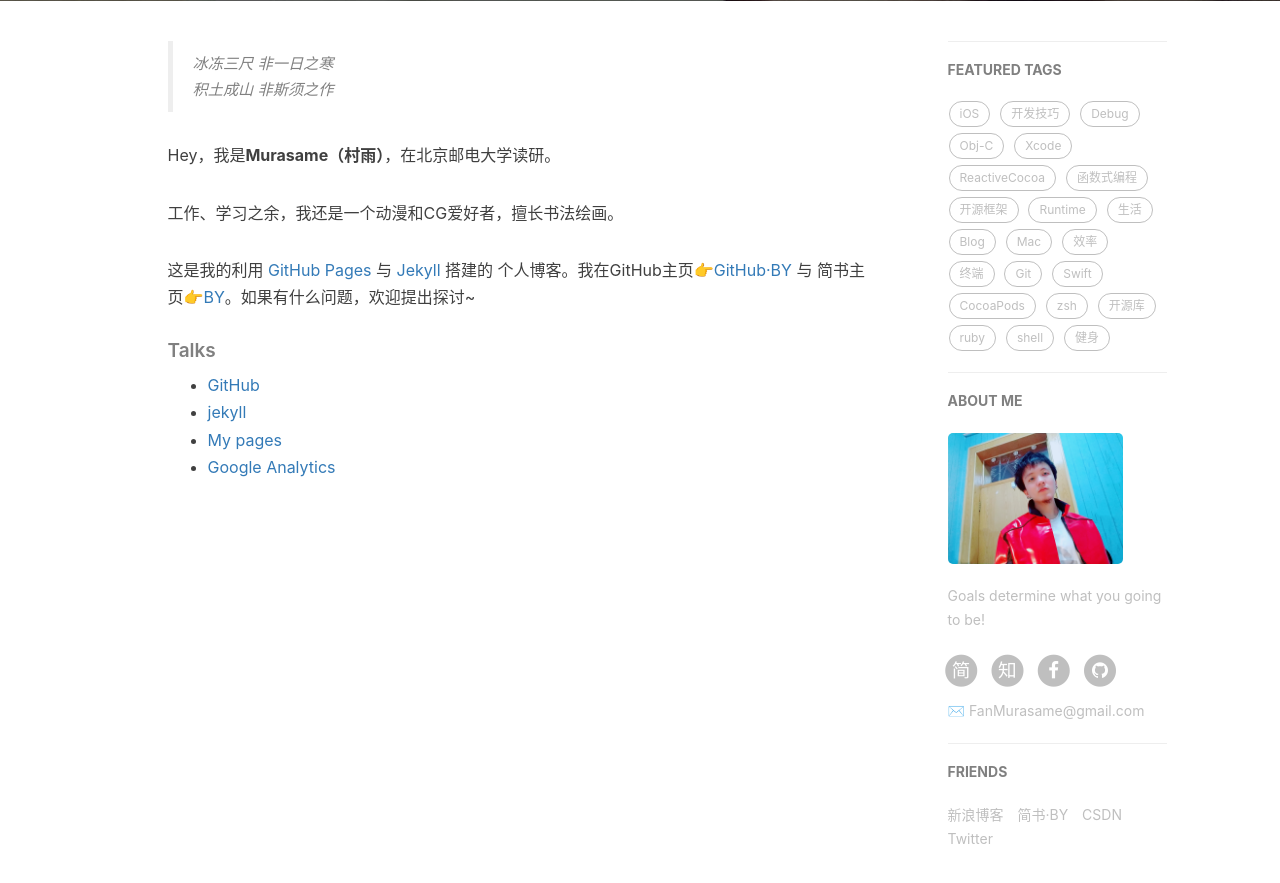
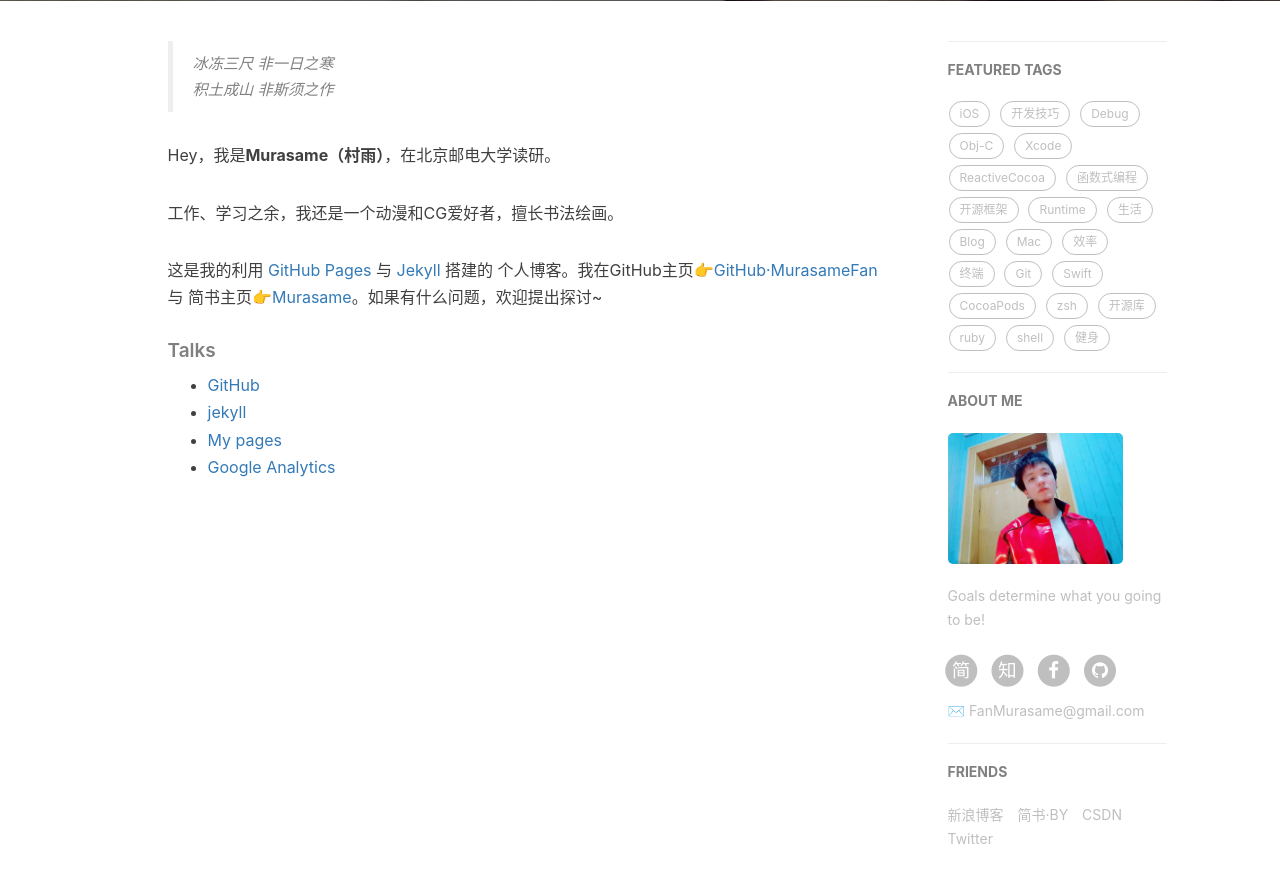
Before and after one commit to MurasameFan/MurasameFan.github.io, a Jekyll site: the page built from about.html, in a window 1280 px wide and 900 px high, scrolled down 417 px. Shown: the top 883 px of the window. Built offline with Jekyll 4.4.1, drawn with Linux system fonts in a browser that asks for light colours; nearby versions of some CDN libraries; comment, search, counter and statistics services are not loaded.

Commit message:
Update about.html

```diff
--- a/about.html
+++ b/about.html
@@ -22,7 +22,7 @@ header-img: "img/post-bg-rwd.jpg"
 
     <p>工作、学习之余，我还是一个动漫和CG爱好者，擅长书法绘画。</p>
 
-    <p>这是我的利用 <a href="https://pages.github.com/">GitHub Pages</a> 与 <a href="http://jekyll.com.cn/">Jekyll</a> 搭建的 个人博客。我在GitHub主页<a href="https://github.com/qiubaiying">👉GitHub·BY</a> 与 简书主页<a href="https://http://www.jianshu.com/u/e71990ada2fd">👉BY</a>。如果有什么问题，欢迎提出探讨~</p>
+    <p>这是我的利用 <a href="https://pages.github.com/">GitHub Pages</a> 与 <a href="http://jekyll.com.cn/">Jekyll</a> 搭建的 个人博客。我在GitHub主页<a href="https://github.com/MurasameFan">👉GitHub·MurasameFan</a> 与 简书主页<a href="https://http://www.jianshu.com/u/5489df20f3a4">👉Murasame</a>。如果有什么问题，欢迎提出探讨~</p>
 
     <p></p>
 
```
